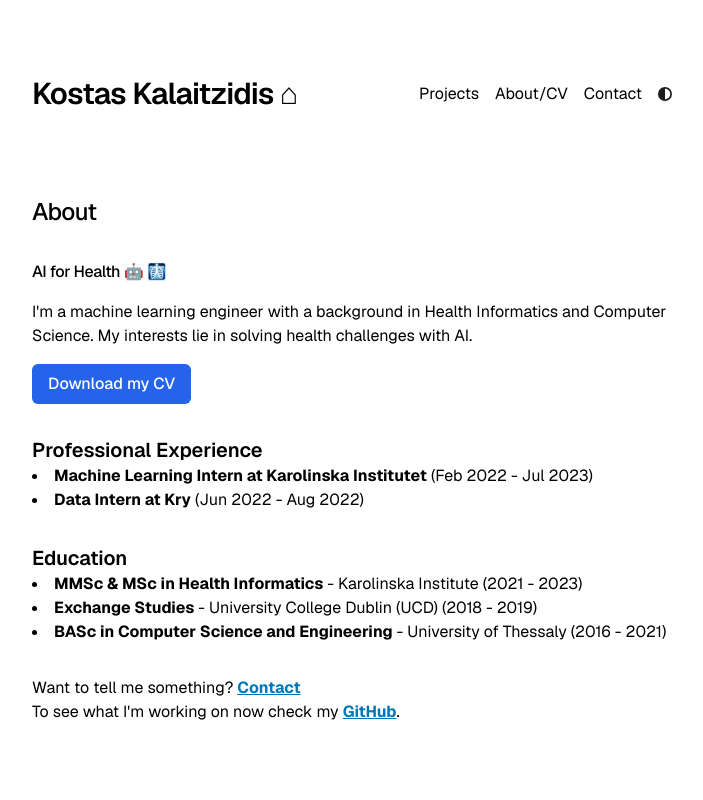
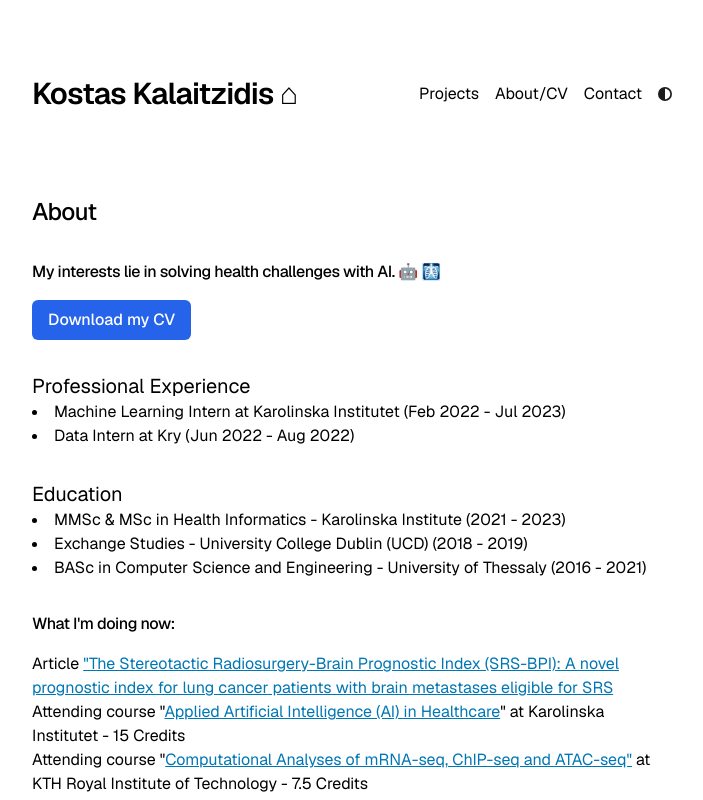
Before and after one commit to konkalaitzidis/kostaskal.com, a Next.js app: page /about in a window 1280 px wide. Shown: the top 800 px of the page, without its empty margins (288-991 px from the left). Built offline with nearby package versions, Linux system fonts and the light colour scheme.

Commit message:
add new content

```diff
--- a/app/about/page.tsx
+++ b/app/about/page.tsx
@@ -12,10 +12,7 @@ export default function About() {
     <section>
       <div className="mb-8">
         <h1 className="mb-8 text-2xl font-medium tracking-tight">About</h1>
-        <h2 className="mb-4 text-1xl font-medium tracking-tight">AI for Health 🤖 🩻</h2>
-        <p>
-          I'm a machine learning engineer with a background in Health Informatics and Computer Science. My interests lie in solving health challenges with AI.
-        </p>
+        <h2 className="mb-4 text-1xl font-medium tracking-tight"> My interests lie in solving health challenges with AI. 🤖 🩻 </h2>
 
         <div className="mt-4">
           <a
@@ -30,32 +27,40 @@ export default function About() {
       </div>
 
       <div className="mb-8">
-        <h2 className="text-xl font-semibold">Professional Experience</h2>
+        <h2 className="text-xl">Professional Experience</h2>
         <ul className="list-disc list-inside">
           <li>
-        <strong>Machine Learning Intern at Karolinska Institutet</strong> (Feb 2022 - Jul 2023)
+            Machine Learning Intern at Karolinska Institutet (Feb 2022 - Jul 2023)
           </li>
         </ul>
         <ul className="list-disc list-inside">
           <li>
-        <strong>Data Intern at Kry</strong> (Jun 2022 - Aug 2022)
-        </li>
+            Data Intern at Kry (Jun 2022 - Aug 2022)
+          </li>
         </ul>
       </div>
 
       <div className="mb-8">
-        <h2 className="text-xl font-semibold">Education</h2>
+        <h2 className="text-xl">Education</h2>
         <ul className="list-disc list-inside">
           <li>
-        <strong>MMSc & MSc in Health Informatics</strong> - Karolinska Institute (2021 - 2023)
+            MMSc & MSc in Health Informatics - Karolinska Institute (2021 - 2023)
           </li>
           <li>
-        <strong>Exchange Studies</strong> - University College Dublin (UCD) (2018 - 2019)
+            Exchange Studies - University College Dublin (UCD) (2018 - 2019)
           </li>
           <li>
-        <strong>BASc in Computer Science and Engineering</strong> - University of Thessaly (2016 - 2021)
+            BASc in Computer Science and Engineering - University of Thessaly (2016 - 2021)
           </li>
         </ul>
+      </div>
+
+      <div className="mb-8">
+        <h2 className="mb-4 text-1xl font-medium tracking-tight"> What I'm doing now:</h2>
+        <p>Article <a href="https://www.annalsofoncology.org/article/S0923-7534(24)02935-1/fulltext" target="_blank" className="text-blue-500 underline" style={{ color: "#0077b5"}}>"The Stereotactic Radiosurgery-Brain Prognostic Index (SRS-BPI): A novel prognostic index for lung cancer patients with brain metastases eligible for SRS</a></p>
+        <p>Attending course "<a href="https://github.com/konkalaitzidis" target="_blank" className="text-blue-500 underline" style={{ color: "#0077b5"}}>Applied Artificial Intelligence (AI) in Healthcare</a>" at Karolinska Institutet - 15 Credits</p>
+        <p>Attending course "<a href="https://www.kth.se/student/kurser/kurs/CB207V?l=en" target="_blank" className="text-blue-500 underline" style={{ color: "#0077b5"}}>Computational Analyses of mRNA-seq, ChIP-seq and ATAC-seq"</a> at KTH Royal Institute of Technology - 7.5 Credits</p>
+        <p></p>
       </div>
 
       <div className="mb-8">
--- a/app/page.tsx
+++ b/app/page.tsx
@@ -46,6 +46,7 @@ export default function Page() {
     Ex-TEDx Curator with a history of cross-disciplinary collaboration in fast-paced, multicultural settings.
     Completed mandatory military service. */}
           </p>
+          <p>Based in Stockholm, Sweden.</p>
           <p>
             Want to tell me something? {" "}
             <a href="/contact" style={{ color: "#0077b5", fontWeight: "bold" }}>
```
